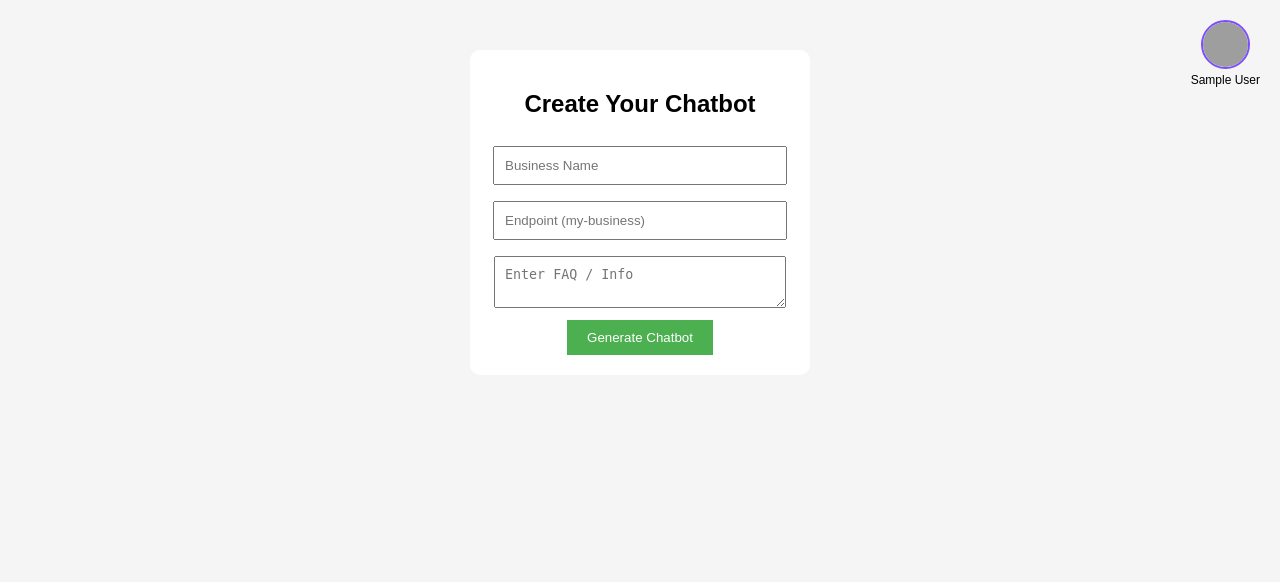
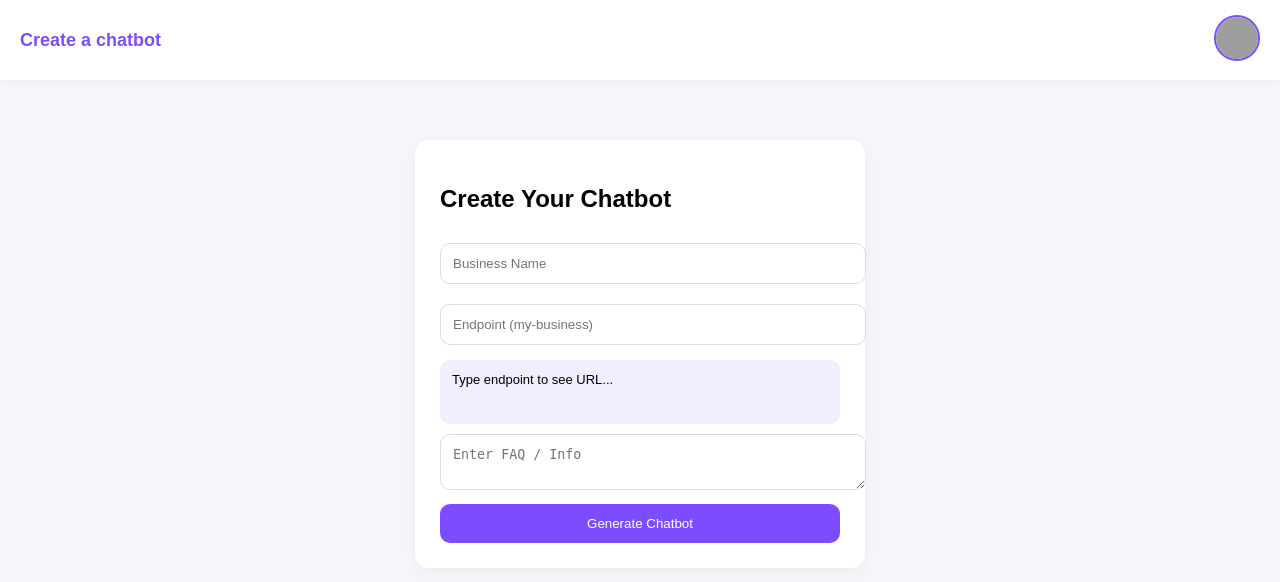
Before and after one commit to sorathiya903/lavinderai, a Flask app: page /create in a window 1280 px wide. Shown: the top 582 px of the page. Run offline with Flask 3, Linux system fonts and the light colour scheme; the visitor is signed in with stand-in values (Sample User, id 1); grey boxes are pictures that could not be loaded.

Commit message:
Update index.html

```diff
--- a/templates/index.html
+++ b/templates/index.html
@@ -1,32 +1,250 @@
 <!DOCTYPE html>
 <html>
 <head>
-  <meta name="viewport" content="width=device-width, initial-scale=1.0">
-  <title>Create Chatbot</title>
-  <style>
-    body { font-family: Arial; background:#f5f5f5; text-align:center; }
-    .box { background:white; padding:20px; margin:50px auto; width:300px; border-radius:10px; }
-    input, textarea { width:90%; padding:10px; margin:8px 0; }
-    button { padding:10px 20px; background:#4CAF50; color:white; border:none; cursor:pointer; }
-  </style>
+<meta name="viewport" content="width=device-width, initial-scale=1.0">
+<title>Create Chatbot</title>
+
+<style>
+
+body {
+  margin:0;
+  font-family: Arial;
+  background:#f7f6fb;
+}
+
+/* HEADER */
+.header {
+  background:white;
+  padding:15px 20px;
+  display:flex;
+  justify-content:space-between;
+  align-items:center;
+  box-shadow:0 2px 8px rgba(0,0,0,0.05);
+}
+
+.title {
+  font-size:18px;
+  font-weight:bold;
+  color:#7c4dff;
+}
+
+/* PROFILE */
+.profile {
+  position:relative;
+  cursor:pointer;
+}
+
+.profile img {
+  width:42px;
+  height:42px;
+  border-radius:50%;
+  border:2px solid #7c4dff;
+}
+
+.dropdown {
+  position:absolute;
+  right:0;
+  top:55px;
+  background:white;
+  border-radius:12px;
+  box-shadow:0 10px 25px rgba(0,0,0,0.1);
+  padding:15px;
+  width:180px;
+  display:none;
+  animation:fade 0.2s ease;
+}
+
+.dropdown button {
+  width:100%;
+  margin-top:8px;
+  background:#7c4dff;
+  border:none;
+  color:white;
+  padding:8px;
+  border-radius:8px;
+}
+
+.dropdown .danger {
+  background:red;
+}
+
+@keyframes fade {
+  from {opacity:0; transform:translateY(-10px);}
+  to {opacity:1; transform:translateY(0);}
+}
+
+/* FORM BOX */
+.box {
+  background:white;
+  padding:25px;
+  margin:60px auto;
+  width:90%;
+  max-width:400px;
+  border-radius:14px;
+  box-shadow:0 5px 20px rgba(0,0,0,0.05);
+  animation:pop 0.3s ease;
+}
+
+@keyframes pop {
+  from {transform:scale(0.95); opacity:0;}
+  to {transform:scale(1); opacity:1;}
+}
+
+input, textarea {
+  width:100%;
+  padding:12px;
+  margin:10px 0;
+  border:1px solid #ddd;
+  border-radius:10px;
+  outline:none;
+  transition:0.2s;
+}
+
+input:focus, textarea:focus {
+  border-color:#7c4dff;
+  box-shadow:0 0 0 2px rgba(124,77,255,0.1);
+}
+
+button {
+  width:100%;
+  padding:12px;
+  background:#7c4dff;
+  color:white;
+  border:none;
+  border-radius:10px;
+  cursor:pointer;
+  transition:0.2s;
+}
+
+button:hover {
+  background:#6a3df0;
+}
+
+/* URL PREVIEW */
+.preview {
+  background:#f1efff;
+  padding:12px;
+  border-radius:10px;
+  font-size:13px;
+  margin-top:5px;
+  min-height:40px;
+  transition:0.2s;
+}
+
+.available {
+  background-color: #007bff; /* Primary color */
+  color: white;
+  padding: 4px 8px;
+  text-align: center;
+  border-radius: 10px; /* High radius for pill shape */
+  font-size: 12px;
+  font-weight: bold;
+  display: inline-block;
+}
+
+.notavailable {
+  background-color: tomato; /* Primary color */
+  color: white;
+  padding: 4px 8px;
+  text-align: center;
+  border-radius: 10px; /* High radius for pill shape */
+  font-size: 12px;
+  font-weight: bold;
+  display: inline-block;
+}
+
+#btn:disabled {
+  background: #ccc;
+  cursor: not-allowed;
+  opacity: 0.7;
+}
+</style>
 </head>
+
 <body>
 
+<!-- HEADER -->
+<div class="header">
+  <div class="title">Create a chatbot</div>
+
+  <div class="profile" onclick="toggleMenu()">
+    <img src="{{ picture }}">
+
+    <div class="dropdown" id="menu">
+      <div style="font-weight:bold;">{{ name }}</div>
+
+      <a href="/logout">
+        <button>Logout</button>
+      </a>
+
+      <button class="danger">Delete Account</button>
+    </div>
+  </div>
+</div>
+
+<!-- FORM -->
 <div class="box">
   <h2>Create Your Chatbot</h2>
-<div style="position:absolute; top:20px; right:20px; text-align:center;">
-  <img src="{{ picture }}"
-       style="width:45px; height:45px; border-radius:50%; border:2px solid #7c4dff;">
-  <div style="font-size:12px;">{{ name }}</div>
-</div>
+
   <form method="POST">
-    <input name="name" placeholder="Business Name" required><br>
-    <input name="slug" placeholder="Endpoint (my-business)" required><br>
-    <textarea name="content" placeholder="Enter FAQ / Info" required></textarea><br>
+    <input name="name" placeholder="Business Name" required>
 
-    <button type="submit">Generate Chatbot</button>
+    <input id="slug" name="slug" placeholder="Endpoint (my-business)" required>
+
+    <!-- URL PREVIEW -->
+    <div class="preview" id="preview">
+      Type endpoint to see URL...
+    </div>
+
+    <textarea name="content" placeholder="Enter FAQ / Info" required></textarea>
+
+    <button id="btn" type="submit">Generate Chatbot</button>
   </form>
 </div>
 
+<script>
+
+
+
+let timer = null;
+let btn = document.getElementById("btn");
+let slugInput = document.getElementById("slug");
+
+slugInput.addEventListener("input", function() {
+    let value = this.value.trim().toLowerCase().replace(/ /g, "-");
+
+    clearTimeout(timer);
+
+    timer = setTimeout(() => {
+        if (!value) {
+            btn.disabled = true;
+            return;
+        }
+
+        let finalUrl = "https://ai-faq-chatbot-for-businesses.onrender.com" + "/" + value;
+
+        fetch("/check-slug/" + value)
+        .then(res => res.json())
+        .then(data => {
+
+            let available = data.available;
+
+            let status = available
+                ? `<span class="available">available</span>`
+                : `<span class="notavailable">not available</span>`;
+
+            document.getElementById("preview").innerHTML = `
+                You can get the url <b>${finalUrl}</b><br>
+                The url <b>${value}</b> is ${status}
+            `;
+
+            btn.disabled = !available;
+        });
+
+    }, 500);
+});
+
+</script>
+
 </body>
 </html>
```
